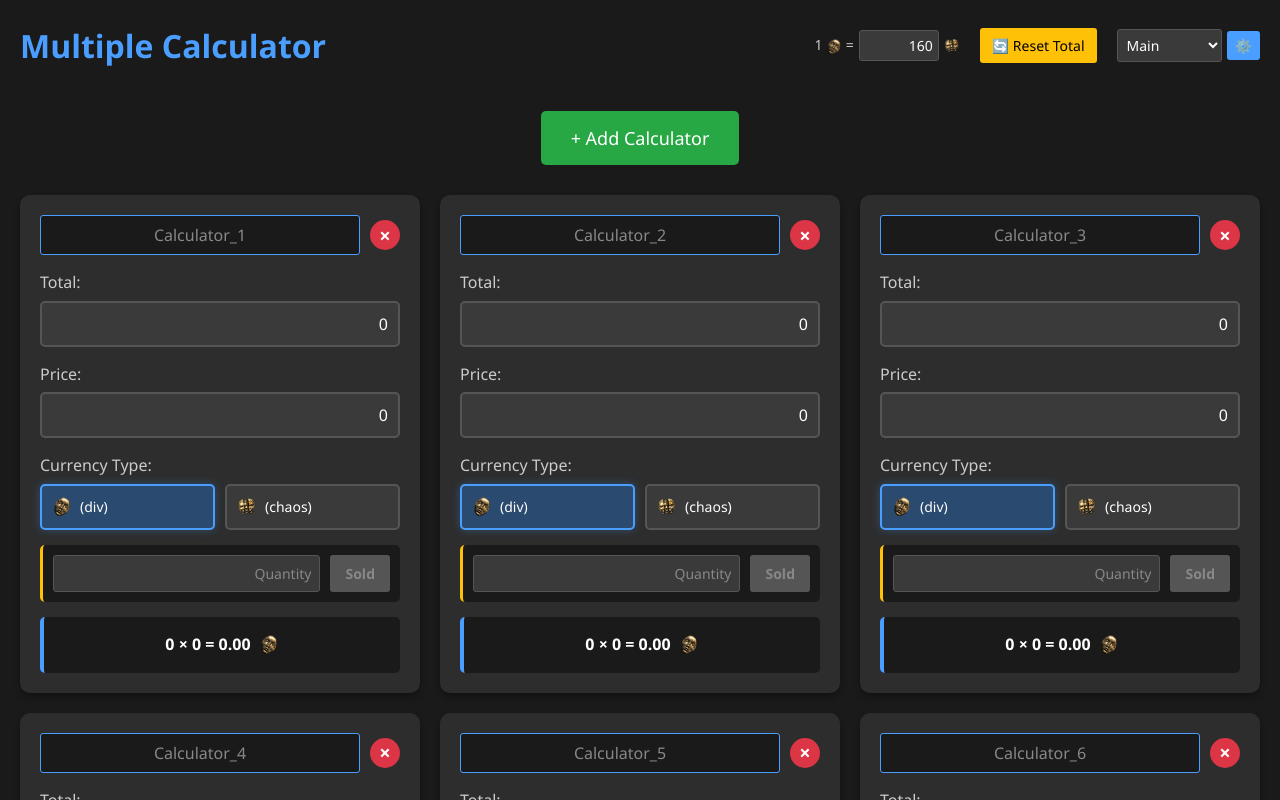
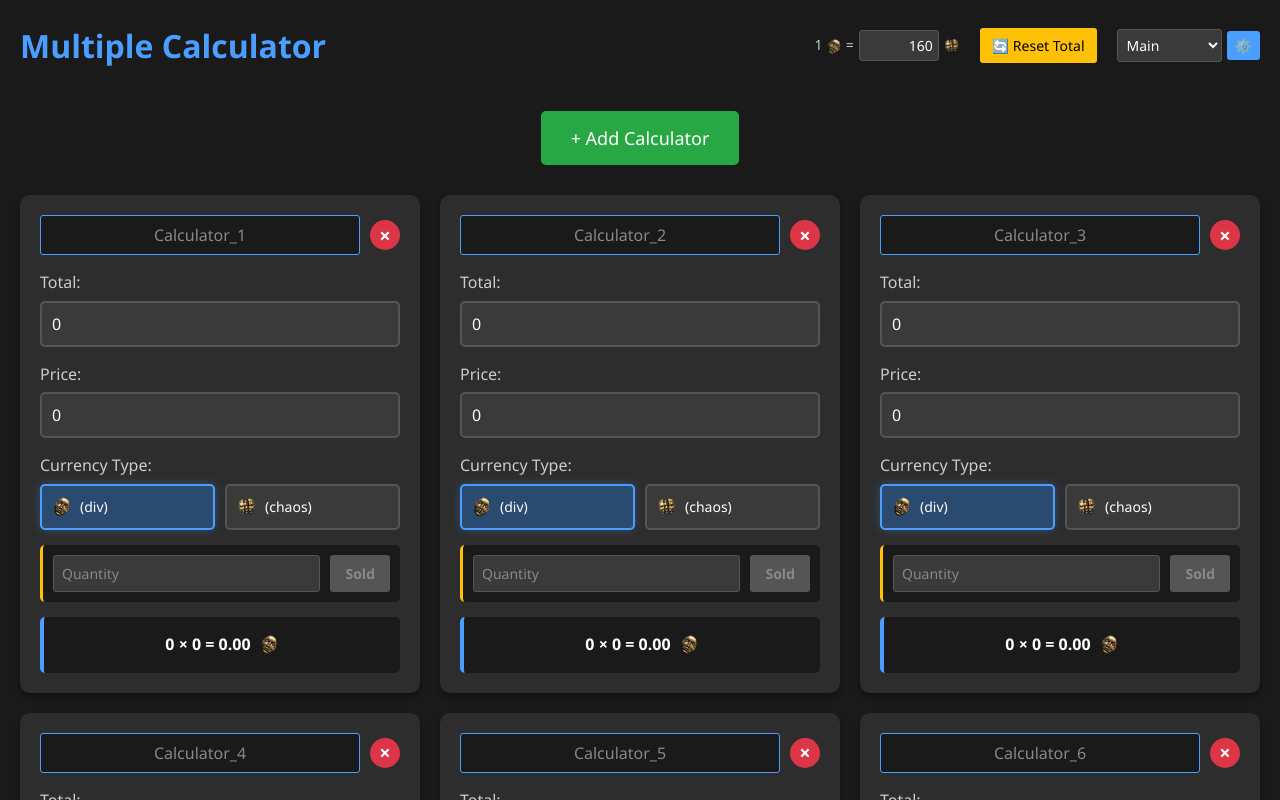
Before and after one commit to TesterNA/poe-calculator-price, an Angular app: page / in a window 1280 px wide. Built offline with nearby package versions, Linux system fonts and the light colour scheme.

Commit message:
minor upd

```diff
--- a/src/app/app.component.scss
+++ b/src/app/app.component.scss
@@ -382,7 +382,6 @@
 
     // Ensure number-like inputs behave consistently
     &[inputmode="decimal"] {
-      text-align: right;
 
       &::-webkit-outer-spin-button,
       &::-webkit-inner-spin-button {
@@ -463,7 +462,6 @@
       background-color: #3a3a3a;
       color: #ffffff;
       font-size: 14px;
-      text-align: right;
 
       &:focus {
         outline: none;
```
